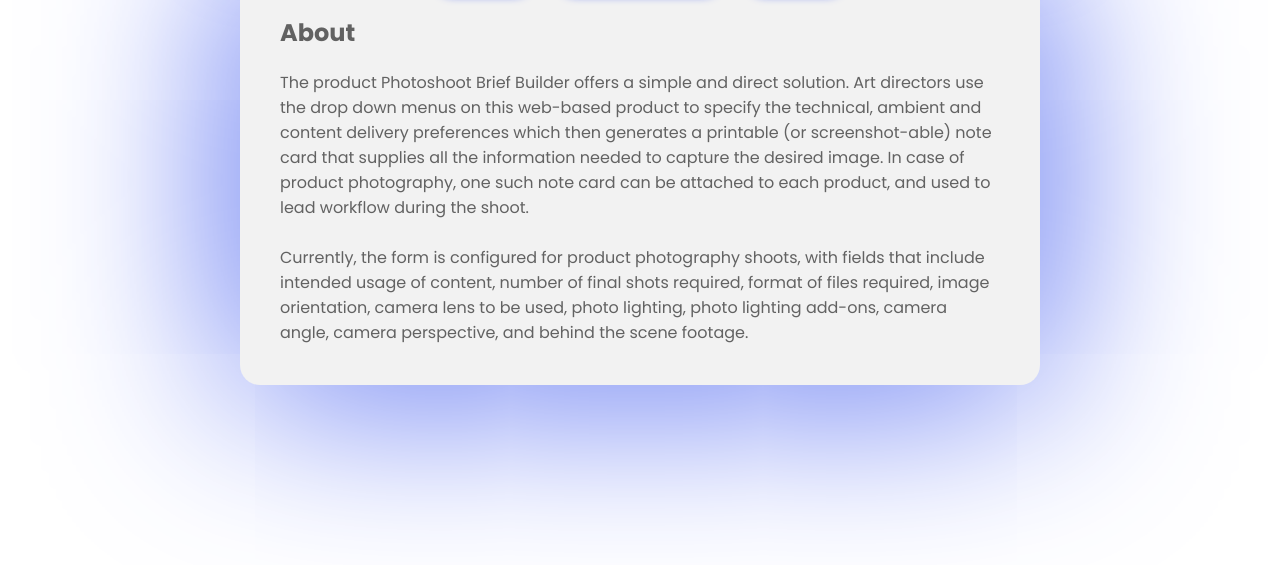
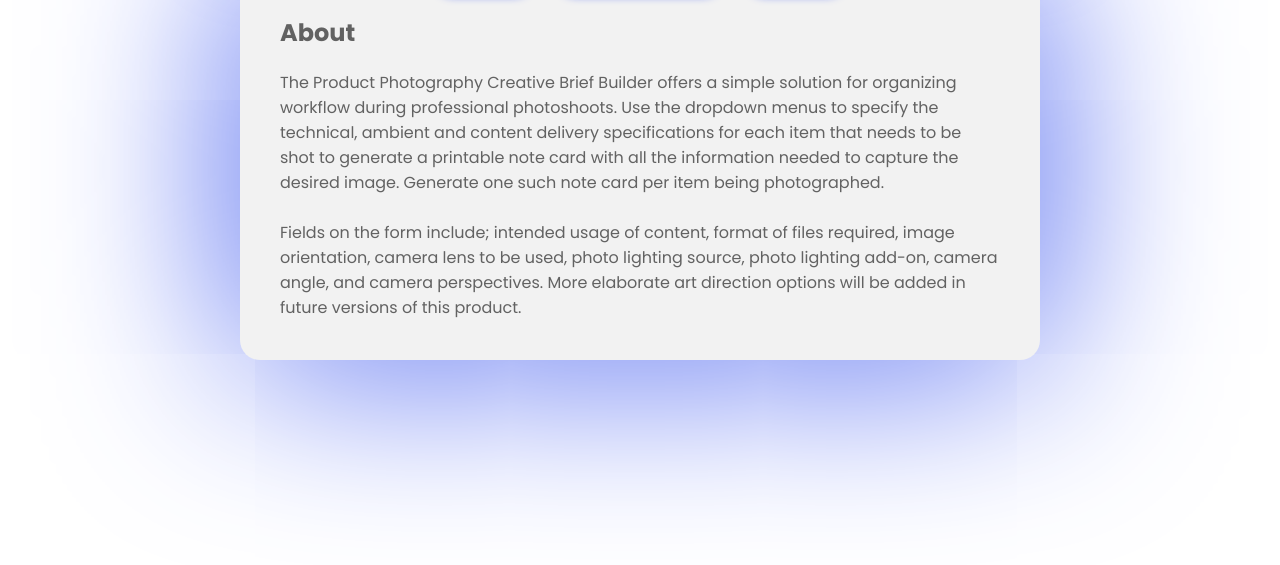
Before and after one commit to hamzaiqbal94/Photo-Brief-Builder, a plain HTML site: page about.html in a window 1280 px wide. Shown: the part 155-720 px from the top of the page. Drawn offline with Linux system fonts and the light colour scheme.

Commit message:
html changes

```diff
--- a/about.html
+++ b/about.html
@@ -26,10 +26,11 @@
 <section class="abouttextcontainer">
 
         <h2>About</h2>
-        <p>The product Photoshoot Brief Builder offers a simple and direct solution. Art directors use the drop down menus on this web-based product to specify the technical, ambient and content delivery preferences which then generates a printable (or screenshot-able) note card that supplies all the information needed to capture the desired image. In case of product photography, one such note card can be attached to each product, and used to lead workflow during the shoot.
+        <p>The Product Photography Creative Brief Builder offers a simple solution for organizing workflow during professional photoshoots. Use the dropdown menus to specify the technical, ambient and content delivery specifications for each item that needs to be shot to generate a printable note card with all the information needed to capture the desired image. Generate one such note card per item being photographed.
         </p>
         <br>
-      <p>Currently, the form is configured for product photography shoots, with fields that include intended usage of content, number of final shots required, format of files required, image orientation, camera lens to be used, photo lighting, photo lighting add-ons, camera angle, camera perspective, and behind the scene footage. </p>
+      <p>Fields on the form include; intended usage of content, format of files required, image orientation, camera lens to be used, photo lighting source, photo lighting add-on, camera angle, and camera perspectives. More elaborate art direction options will be added in future versions of this product.
+    </p>
 
 </section>
 
```
Also changed, not shown: instructions.html (+1 -1 lines).
